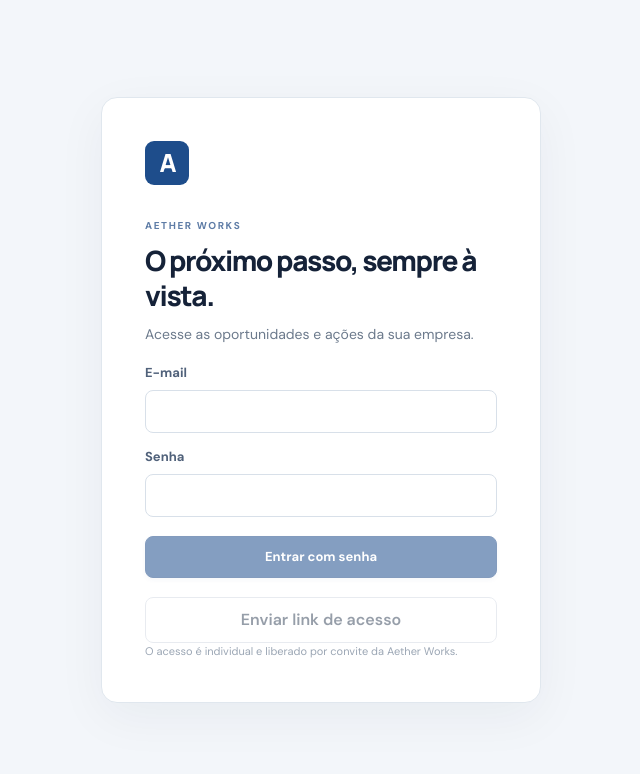
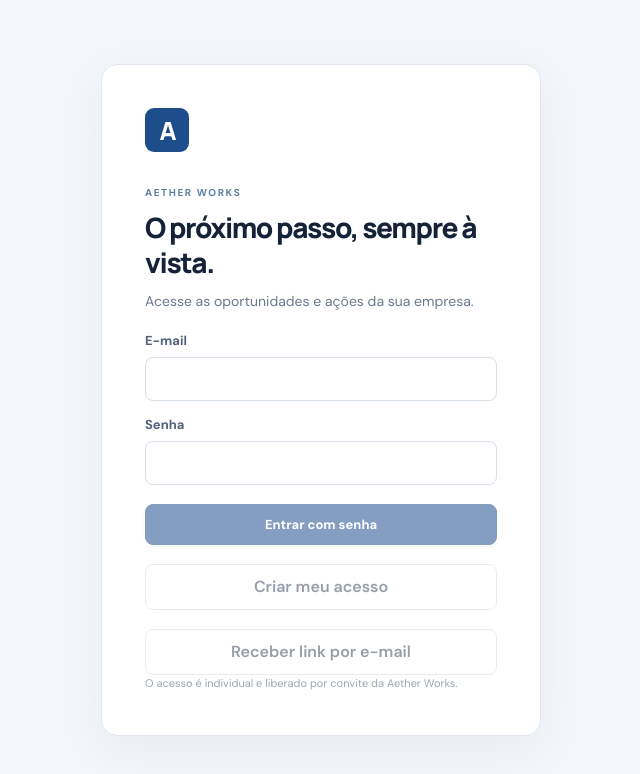
Before and after one commit to murilosuporte5-rgb/aether-flow, a Next.js app: page /login in a window 1280 px wide. Shown: the top 774 px of the page, without its empty margins (319-959 px from the left). Built offline with nearby package versions, Linux system fonts and the light colour scheme; no server answers.

Commit message:
Add first-access signup flow

```diff
--- a/app/login/form.tsx
+++ b/app/login/form.tsx
@@ -6,19 +6,38 @@ import {createClient} from '@/lib/supabase/browser';
 export default function LoginForm(){
  const [email,setEmail]=useState(''),[password,setPassword]=useState(''),[busy,setBusy]=useState(false),[error,setError]=useState(''),[notice,setNotice]=useState('');
  const router=useRouter();
+ const cleanEmail=()=>email.trim().toLowerCase();
 
  async function passwordLogin(e:React.FormEvent){
   e.preventDefault();setBusy(true);setError('');setNotice('');
   try{
-   const {error}=await createClient().auth.signInWithPassword({email,password});
+   const {error}=await createClient().auth.signInWithPassword({email:cleanEmail(),password});
    if(error)throw error;
    router.replace('/');router.refresh();
   }catch{setError('Não foi possível entrar. Verifique e-mail e senha.')}
   finally{setBusy(false)}
  }
 
+ async function signUp(){
+  const clean=cleanEmail();
+  if(!/^\S+@\S+\.\S+$/.test(clean)){setError('Informe um e-mail válido.');return}
+  if(password.length<8){setError('Crie uma senha com pelo menos 8 caracteres.');return}
+  setBusy(true);setError('');setNotice('');
+  try{
+   const {data,error}=await createClient().auth.signUp({
+    email:clean,
+    password,
+    options:{emailRedirectTo:`${window.location.origin}/auth/confirm?next=/`}
+   });
+   if(error)throw error;
+   if(data.session){router.replace('/');router.refresh();return}
+   setNotice('Acesso criado. Se o Supabase pedir confirmação, abra o e-mail recebido e depois entre com sua senha.');
+  }catch{setError('Não foi possível criar o acesso. Tente outro e-mail ou entre se a conta já existir.')}
+  finally{setBusy(false)}
+ }
+
  async function emailLink(){
-  const clean=email.trim().toLowerCase();
+  const clean=cleanEmail();
   if(!/^\S+@\S+\.\S+$/.test(clean)){setError('Informe um e-mail válido.');return}
   setBusy(true);setError('');setNotice('');
   try{
@@ -27,17 +46,18 @@ export default function LoginForm(){
     options:{emailRedirectTo:`${window.location.origin}/auth/confirm?next=/`,shouldCreateUser:true}
    });
    if(error)throw error;
-   setNotice('Link enviado. Abra o e-mail neste dispositivo para entrar ou criar sua demonstração.');
+   setNotice('Link enviado. Abra o e-mail neste dispositivo para entrar.');
   }catch{setError('Não foi possível enviar o link de acesso. Tente novamente.')}
   finally{setBusy(false)}
  }
 
  return <form className="login-form" onSubmit={passwordLogin}>
   <label>E-mail<input type="email" value={email} onChange={e=>setEmail(e.target.value)} autoComplete="username" required/></label>
-  <label>Senha<input type="password" value={password} onChange={e=>setPassword(e.target.value)} autoComplete="current-password"/></label>
+  <label>Senha<input type="password" value={password} onChange={e=>setPassword(e.target.value)} autoComplete="current-password" minLength={8}/></label>
   {error&&<p role="alert" className="form-error">{error}</p>}
   {notice&&<p role="status" className="admin-success">{notice}</p>}
   <button type="submit" className="primary login-action" disabled={busy||!password}>{busy?'Processando…':'Entrar com senha'}</button>
-  <button type="button" className="secondary login-action" disabled={busy||!email.trim()} onClick={()=>void emailLink()}>Enviar link de acesso</button>
+  <button type="button" className="secondary login-action" disabled={busy||!email.trim()||password.length<8} onClick={()=>void signUp()}>Criar meu acesso</button>
+  <button type="button" className="secondary login-action" disabled={busy||!email.trim()} onClick={()=>void emailLink()}>Receber link por e-mail</button>
  </form>;
 }
```
